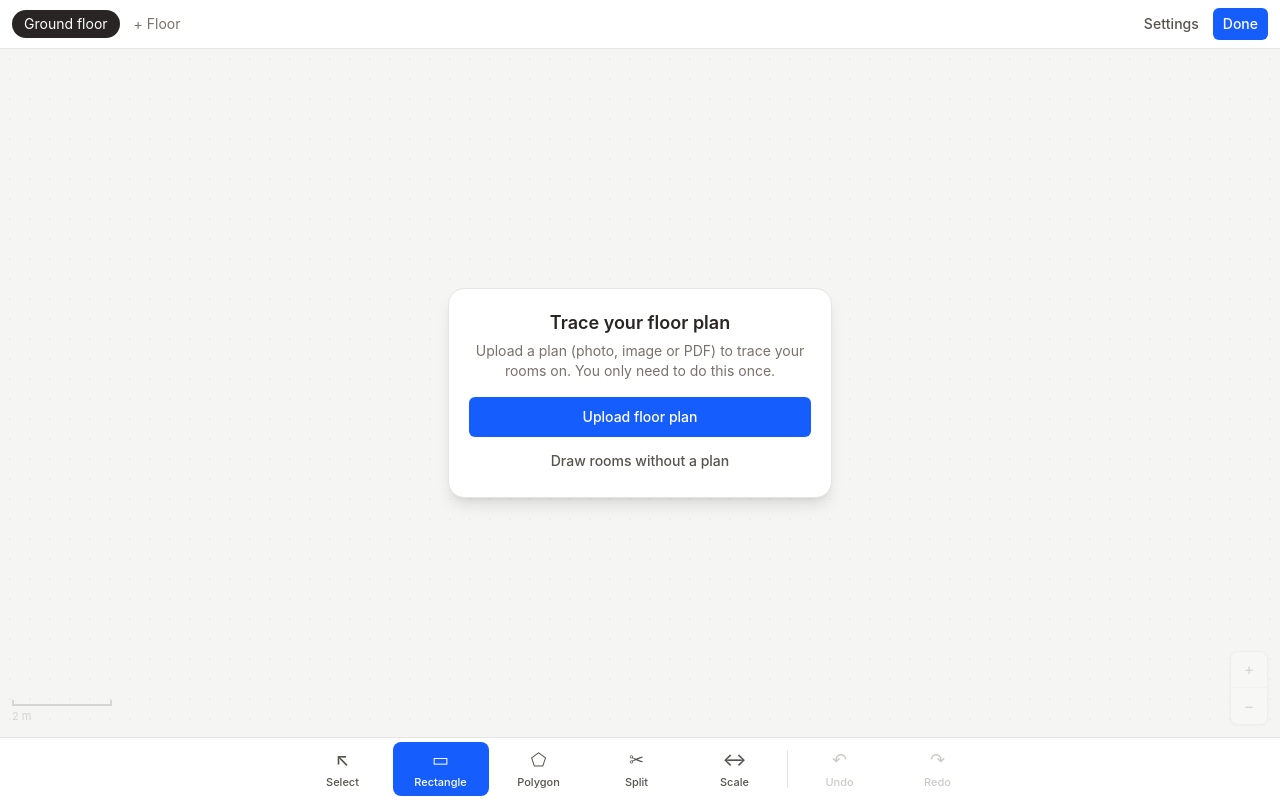
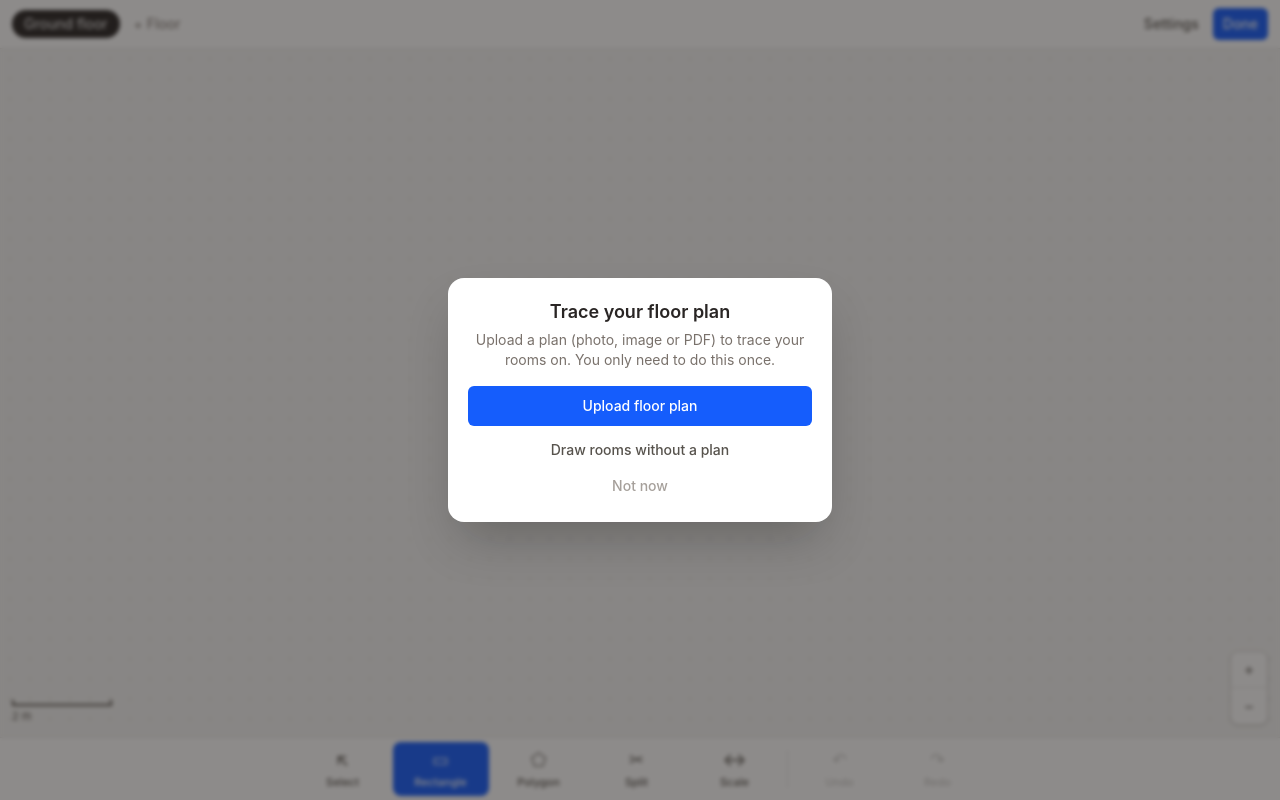
Before and after one commit to fs-c/home, a React (Vite) app: page / in a window 1280 px wide. Both pictures are taken after a click on the button "Set up floor plan". Built offline with nearby package versions, Linux system fonts and the light colour scheme.

Commit message:
fix: onboarding dialog inerts others, minor

```diff
--- a/src/panels/PlanEditor.tsx
+++ b/src/panels/PlanEditor.tsx
@@ -1,4 +1,4 @@
-import { useCallback, useEffect, useRef, useState } from 'react'
+import { useCallback, useEffect, useRef, useState, type DragEvent } from 'react'
 import { PlanCanvas, type Tool } from '../editor/PlanCanvas'
 import type { SnapSettings } from '../editor/snapping'
 import { isTyping } from '../lib/dom'
@@ -120,9 +120,13 @@ export function PlanEditor({
     onSelect(null)
   }
 
+  const showStart = !bd && floor.rooms.length === 0 && !drawWithoutPlan
+  const blocked = useRef(showStart)
+  blocked.current = showStart
+
   useEffect(() => {
     const onKey = (e: KeyboardEvent) => {
-      if (isTyping(e.target) || e.ctrlKey || e.metaKey || e.altKey) return
+      if (blocked.current || isTyping(e.target) || e.ctrlKey || e.metaKey || e.altKey) return
       const t = TOOLS.find((x) => x.key.toLowerCase() === e.key.toLowerCase())
       if (t) setTool(t.id)
     }
@@ -130,10 +134,27 @@ export function PlanEditor({
     return () => window.removeEventListener('keydown', onKey)
   }, [])
 
-  const showStart = !bd && floor.rooms.length === 0 && !drawWithoutPlan
+  const dropTarget = {
+    onDragOver: (e: DragEvent) => e.preventDefault(),
+    onDrop: (e: DragEvent) => {
+      e.preventDefault()
+      const f = e.dataTransfer.files[0]
+      if (f) void upload(f)
+    },
+  }
 
   return (
     <div className="flex h-dvh flex-col bg-stone-100">
+      <input
+        ref={fileRef} type="file" accept="image/*,application/pdf" className="hidden"
+        onChange={(e) => {
+          const f = e.target.files?.[0]
+          if (f) void upload(f)
+          e.target.value = ''
+        }}
+      />
+      {/* everything behind the start dialog is inert while it's open */}
+      <div className="contents" inert={showStart}>
       <header className="flex shrink-0 items-center gap-2 border-b border-stone-200 bg-white px-3 py-2 pt-[max(env(safe-area-inset-top),0.5rem)]">
         <FloorTabs
           floors={doc.floors}
@@ -150,23 +171,7 @@ export function PlanEditor({
         </div>
       </header>
 
-      <main
-        className="relative min-h-0 flex-1"
-        onDragOver={(e) => e.preventDefault()}
-        onDrop={(e) => {
-          e.preventDefault()
-          const f = e.dataTransfer.files[0]
-          if (f) void upload(f)
-        }}
-      >
-        <input
-          ref={fileRef} type="file" accept="image/*,application/pdf" className="hidden"
-          onChange={(e) => {
-            const f = e.target.files?.[0]
-            if (f) void upload(f)
-            e.target.value = ''
-          }}
-        />
+      <main className="relative min-h-0 flex-1" {...dropTarget}>
         <PlanCanvas
           floor={floor}
           imageUrl={imageUrl}
@@ -179,6 +184,7 @@ export function PlanEditor({
           fitRequest={fitRequest}
           pendingCalibration={calibration}
           onCalibrate={(a, b) => setCalibration([a, b])}
+          onCalibrationChange={setCalibration}
           onMessage={onMessage}
           commit={commitFloor}
           replace={replaceFloor}
@@ -193,23 +199,6 @@ export function PlanEditor({
             !showStart && <ToolHint tool={tool} />
           )}
         </div>
-
-        {showStart && (
-          <div className="absolute inset-0 flex items-center justify-center bg-stone-100/80 p-4">
-            <div className="w-full max-w-sm rounded-2xl border border-stone-200 bg-white p-5 text-center shadow-lg">
-              <h2 className="text-lg font-semibold">Trace your floor plan</h2>
-              <p className="mt-1 text-sm text-stone-500">
-                Upload a plan (photo, image or PDF) to trace your rooms on. You only need to do this once.
-              </p>
-              <Button variant="primary" className="mt-4 w-full !py-2.5" onClick={() => fileRef.current?.click()}>
-                Upload floor plan
-              </Button>
-              <Button variant="ghost" className="mt-2 w-full" onClick={() => setDrawWithoutPlan(true)}>
-                Draw rooms without a plan
-              </Button>
-            </div>
-          </div>
-        )}
 
         {calibration && (
           <CalibrateDialog line={calibration} onApply={applyCalibration} onCancel={() => setCalibration(null)} />
@@ -249,6 +238,30 @@ export function PlanEditor({
         undo={history.undo}
         redo={history.redo}
       />
+      </div>
+
+      {showStart && (
+        <div
+          role="dialog" aria-modal="true" aria-labelledby="start-title" {...dropTarget}
+          className="fixed inset-0 z-40 flex items-end justify-center bg-stone-900/50 p-3 pb-[max(env(safe-area-inset-bottom),0.75rem)] backdrop-blur-[2px] sm:items-center"
+        >
+          <div className="w-full max-w-sm rounded-2xl bg-white p-5 text-center shadow-2xl">
+            <h2 id="start-title" className="text-lg font-semibold">Trace your floor plan</h2>
+            <p className="mt-1 text-sm text-stone-500">
+              Upload a plan (photo, image or PDF) to trace your rooms on. You only need to do this once.
+            </p>
+            <Button variant="primary" className="mt-4 w-full !py-2.5" onClick={() => fileRef.current?.click()}>
+              Upload floor plan
+            </Button>
+            <Button variant="ghost" className="mt-2 w-full" onClick={() => setDrawWithoutPlan(true)}>
+              Draw rooms without a plan
+            </Button>
+            <Button variant="ghost" className="mt-1 w-full !text-stone-400" onClick={onDone}>
+              Not now
+            </Button>
+          </div>
+        </div>
+      )}
     </div>
   )
 }
```
